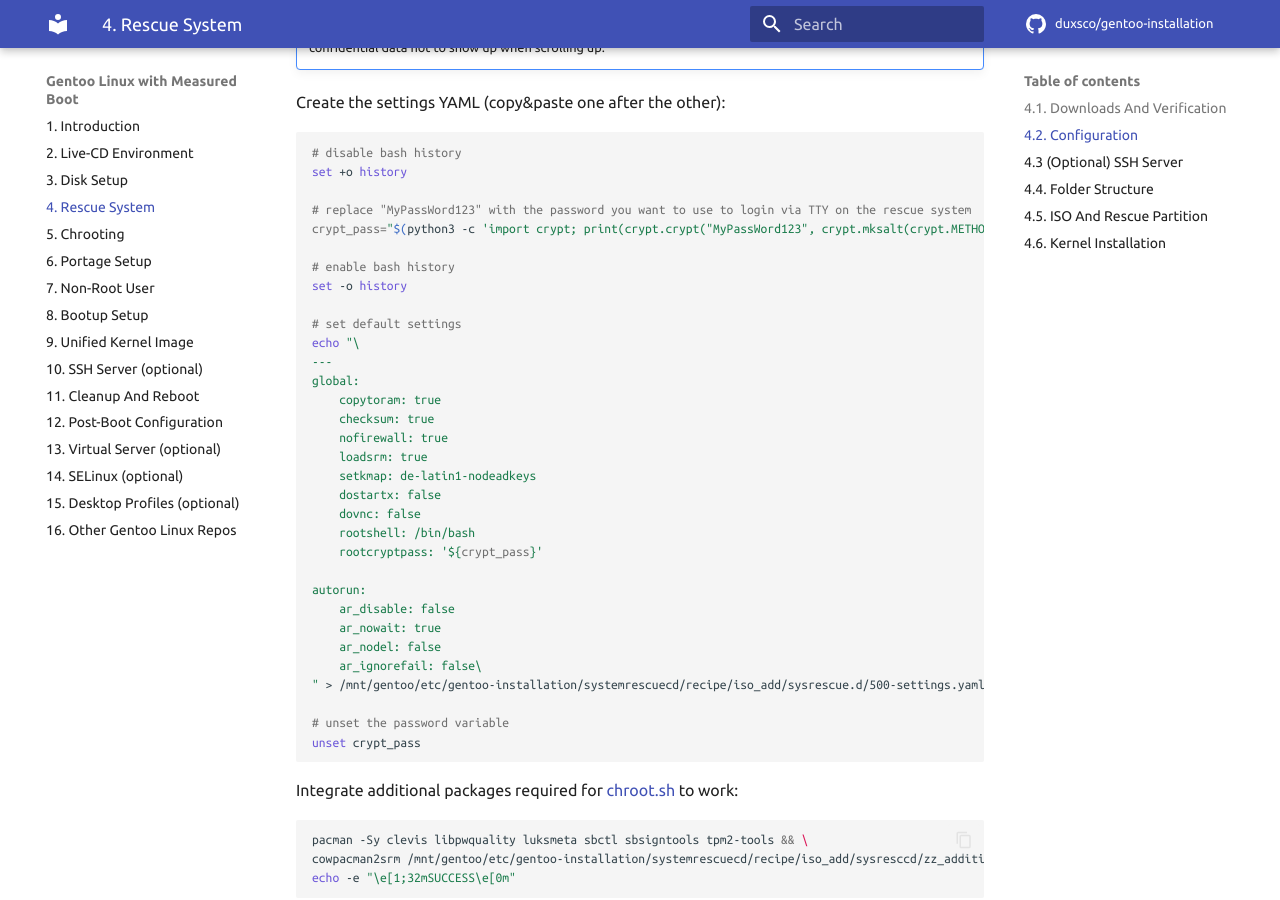
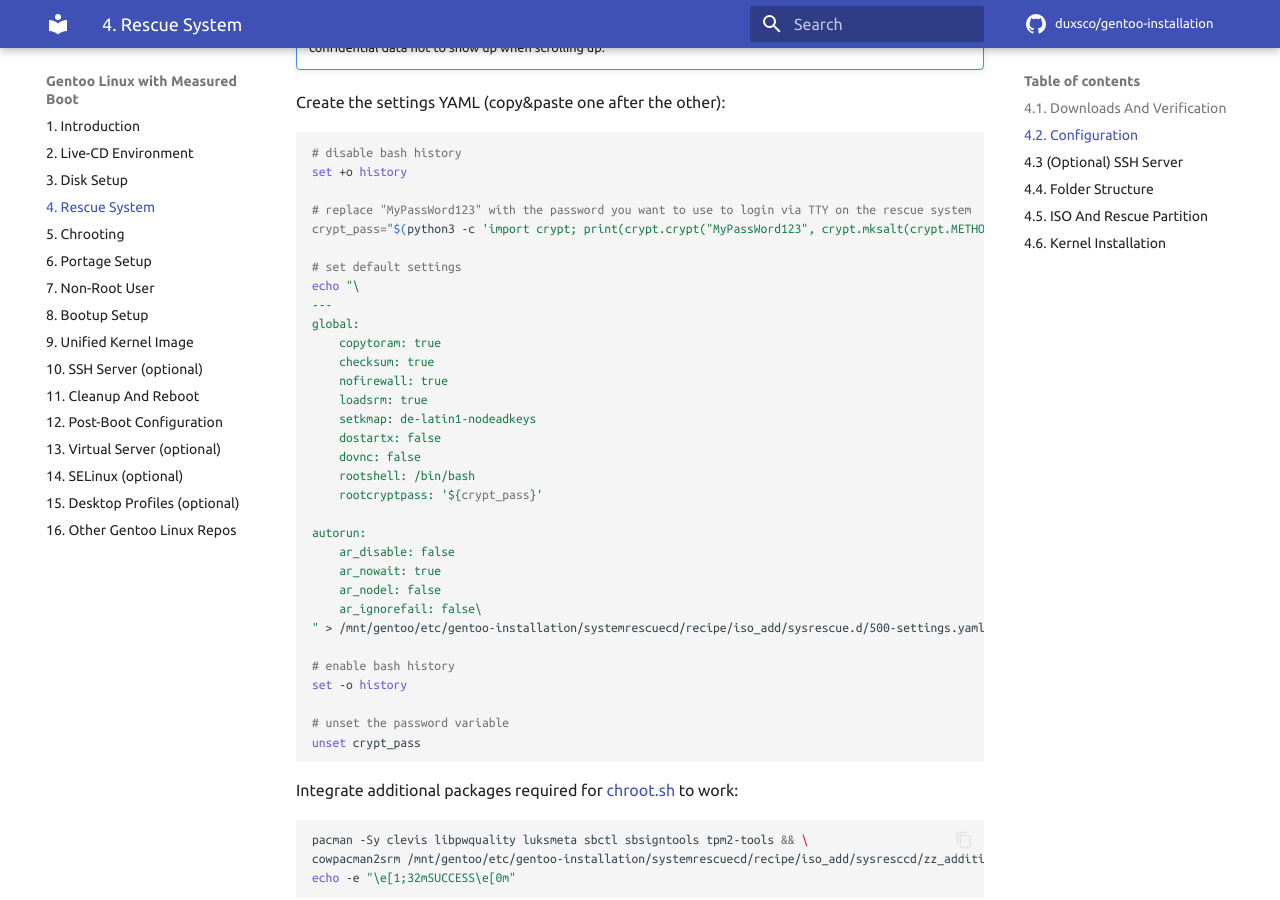
Before and after one commit to duxsco/gentoo-installation, an MkDocs documentation site: the page built from docs/rescue_system.md, in a window 1280 px wide and 900 px high, scrolled down 1757 px. Built offline with MkDocs 1.6.1 and Material for MkDocs 9.7.7, drawn with Linux system fonts in a browser that asks for light colours; comment, search, counter and statistics services are not loaded; part of the change alters nothing that is shown.

```diff
--- a/docs/rescue_system.md
+++ b/docs/rescue_system.md
@@ -90,9 +90,6 @@ set +o history
 # replace "MyPassWord123" with the password you want to use to login via TTY on the rescue system
 crypt_pass="$(python3 -c 'import crypt; print(crypt.crypt("MyPassWord123", crypt.mksalt(crypt.METHOD_SHA512)))')"
 
-# enable bash history
-set -o history
-
 # set default settings
 echo "\
 ---
@@ -113,6 +110,9 @@ autorun:
     ar_nodel: false
     ar_ignorefail: false\
 " > /mnt/gentoo/etc/gentoo-installation/systemrescuecd/recipe/iso_add/sysrescue.d/500-settings.yaml
+
+# enable bash history
+set -o history
 
 # unset the password variable
 unset crypt_pass
```
